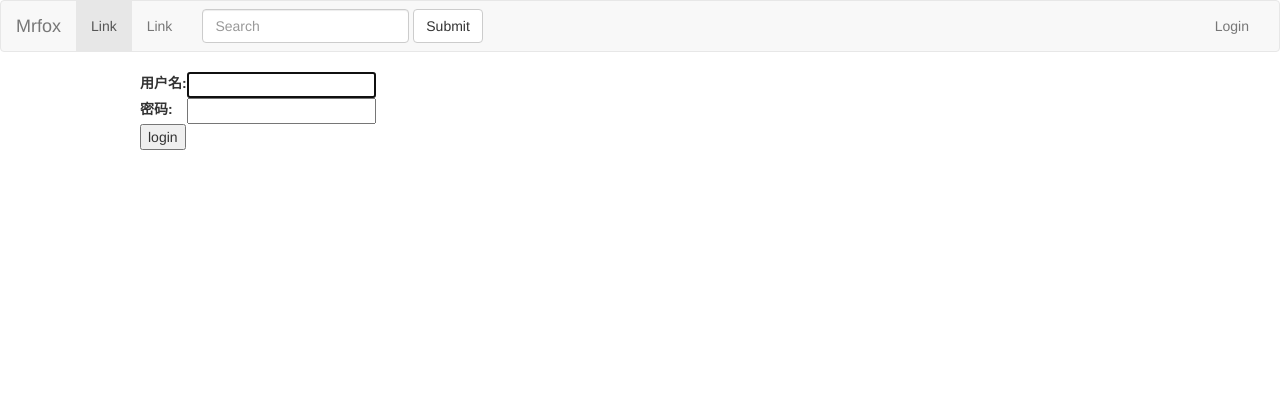
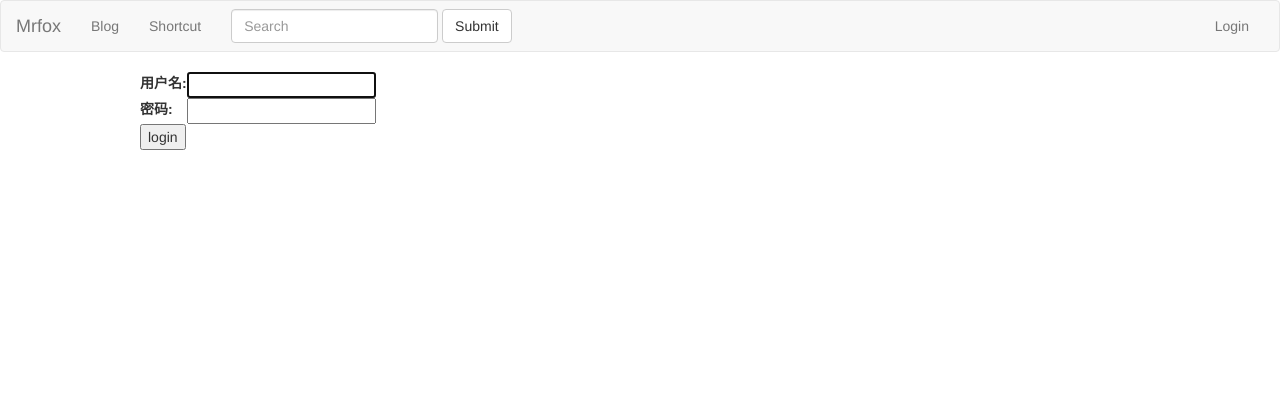
Before and after one commit to NullOnSpace/mrfox, a Django app: page /account/sign-in/ in a window 1280 px wide. Shown: the top 420 px of the page. Run offline with Django 3.2, Linux system fonts and the light colour scheme.

Commit message:
add active section display

```diff
--- a/blog/templates/blog/base.html
+++ b/blog/templates/blog/base.html
@@ -29,8 +29,8 @@
         <!-- Collect the nav links, forms, and other content for toggling -->
         <div class="collapse navbar-collapse" id="bs-example-navbar-collapse-1">
           <ul class="nav navbar-nav">
-            <li class="active"><a href="#">Link <span class="sr-only">(current)</span></a></li>
-            <li><a href="#">Link</a></li>
+            <li class="{% if section == "blog" %}active{% endif %}"><a href="#">Blog</a></li>
+            <li><a href="#">Shortcut</a></li>
             <!-- <li class="dropdown">
               <a href="#" class="dropdown-toggle" data-toggle="dropdown"
                 role="button" aria-haspopup="true" aria-expanded="false">Dropdown <span class="caret"></span></a>
```
Also changed, not shown: blog/views.py (+11 -5 lines).
